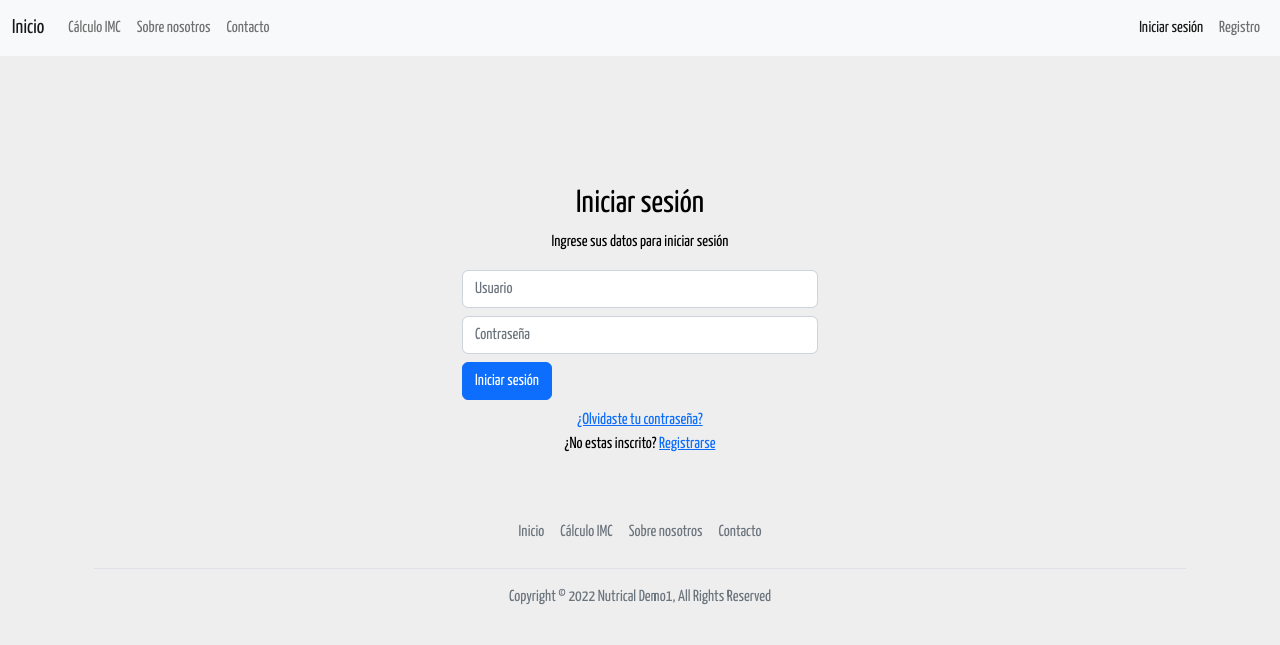
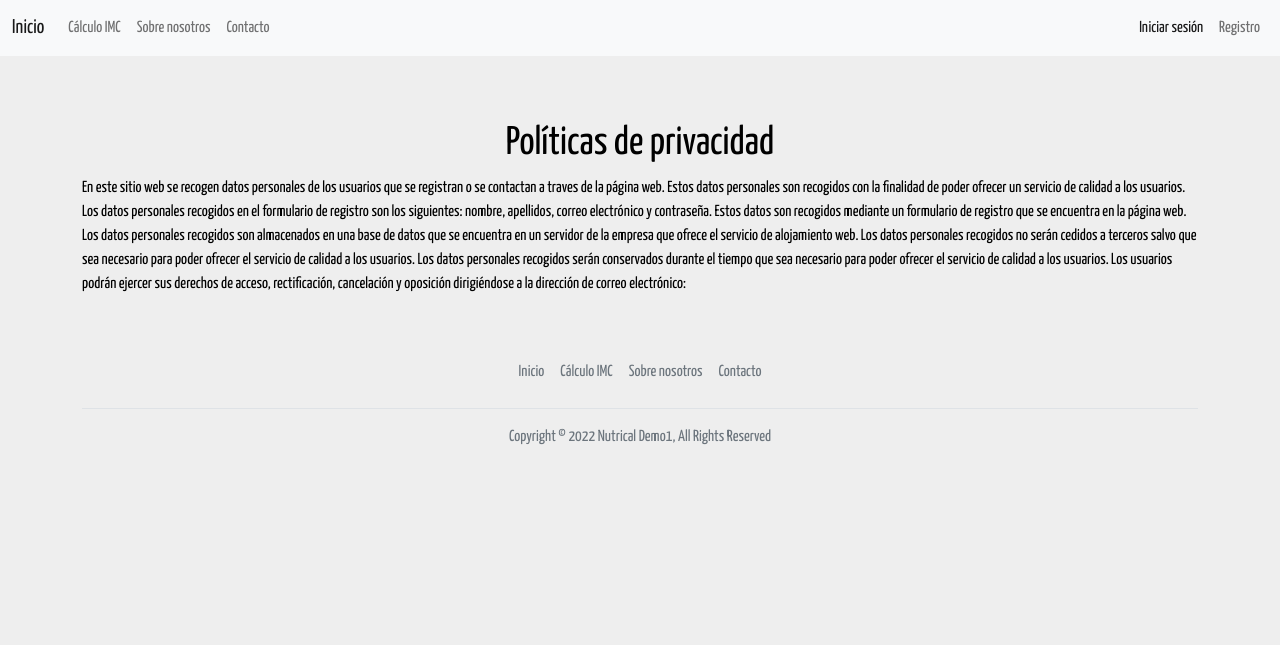
Before and after one commit to SebasTamayoA/GuiaDeMenusPersonalizada, a plain HTML site: page politicas.html in a window 1280 px wide. Drawn offline with Linux system fonts and the light colour scheme.

Commit message:
Creacion de políticas de privacidad

```diff
--- a/css/style.css
+++ b/css/style.css
@@ -47,7 +47,7 @@ body {
 }
 
 .login-container {
-  margin-top: 10%;
+  margin-top: 5%;
 }
 
 .register-container {
@@ -65,3 +65,7 @@ body {
 .contact-container {
   margin-top: 5%;
 }
+
+.policies-container {
+  margin-top: 5%;
+}
--- a/login.html
+++ b/politicas.html
@@ -1,7 +1,8 @@
 <!DOCTYPE html>
 <html lang="en">
+
 <head>
-  <title>Iniciar Sesion</title>
+  <title>Políticas de privacidad</title>
   <link rel="stylesheet" type="text/css" href="css/bootstrap.min.css">
   <link rel="stylesheet" type="text/css" href="css/style.css">
   <script type="text/javascript" src=" js/bootstrap.min.js"> </script>
@@ -14,6 +15,7 @@
   <meta http-equiv="X-UA-Compatible" content="IE=edge">
   <meta name="viewport" content="width=device-width, initial-scale=1.0">
 </head>
+
 <body>
   <nav class="navbar navbar-expand-lg bg-light">
     <div class="container-fluid">
@@ -49,33 +51,31 @@
     </div>
   </nav>
 
-  <!-- Crear formulario de inicio de sesión -->
-  <div class="container login-container">
+  <!-- Insertar políticas de privacidad -->
+
+  <div class="container policies-container">
     <div class="row">
-      <div class="col-md-4 offset-md-4 form login-form">
-        <form action="index.html" method="POST">
-          <h2 class="text-center">Iniciar sesión</h2>
-          <p class="text-center">Ingrese sus datos para iniciar sesión</p>
-          <div class="form-group">
-            <input type="text" name="usuario" class="form-control" placeholder="Usuario" required>
-          </div>
-          <div class="form-group">
-            <input type="password" name="password" class="form-control" placeholder="Contraseña" required>
-          </div>
-          <div class="form-group">
-            <input type="submit" name="login" class="btn btn-primary btn-block" value="Iniciar sesión">
-          </div>
-          <div class="link forget-pass text-center">
-            <a href="#">¿Olvidaste tu contraseña?</a>
-          </div>
-          <div class="link forget-pass text-center">
-            <p>¿No estas inscrito? <a href="registro.html">Registrarse</a></p>
-          </div>
-        </form>
+      <div class="col-12">
+        <h1 class="text-center">Políticas de privacidad</h1>
+        <p>En este sitio web se recogen datos personales de los usuarios que se registran o se contactan a traves de la página web. Estos datos
+          personales son recogidos con la finalidad de poder ofrecer un servicio de calidad a los usuarios. Los datos
+          personales recogidos en el formulario de registro son los siguientes: nombre, apellidos, correo electrónico
+          y contraseña. Estos datos son recogidos mediante un formulario de registro que se encuentra en la
+          página web. Los datos personales recogidos son almacenados en una base de datos que se encuentra en un
+          servidor
+          de la empresa que ofrece el servicio de alojamiento web. Los datos personales recogidos no serán cedidos a
+          terceros
+          salvo que sea necesario para poder ofrecer el servicio de calidad a los usuarios. Los datos personales
+          recogidos
+          serán conservados durante el tiempo que sea necesario para poder ofrecer el servicio de calidad a los
+          usuarios.
+          Los usuarios podrán ejercer sus derechos de acceso, rectificación, cancelación y oposición dirigiéndose a la
+          dirección de correo electrónico:
+          <a href="mailto:"></a>
+        </p>
       </div>
     </div>
-
-
+  </div>
 
 
   <div class="container mt-2">
@@ -89,5 +89,7 @@
       <p class="text-center text-muted">Copyright &copy; 2022 Nutrical Demo1, All Rights Reserved</p>
     </footer>
   </div>
+
 </body>
+
 </html>
```
Also changed, not shown: contacto.html (+7 -0 lines), registro.html (+1 -1 lines). Lines whose indentation alone changed are shown as unchanged.
